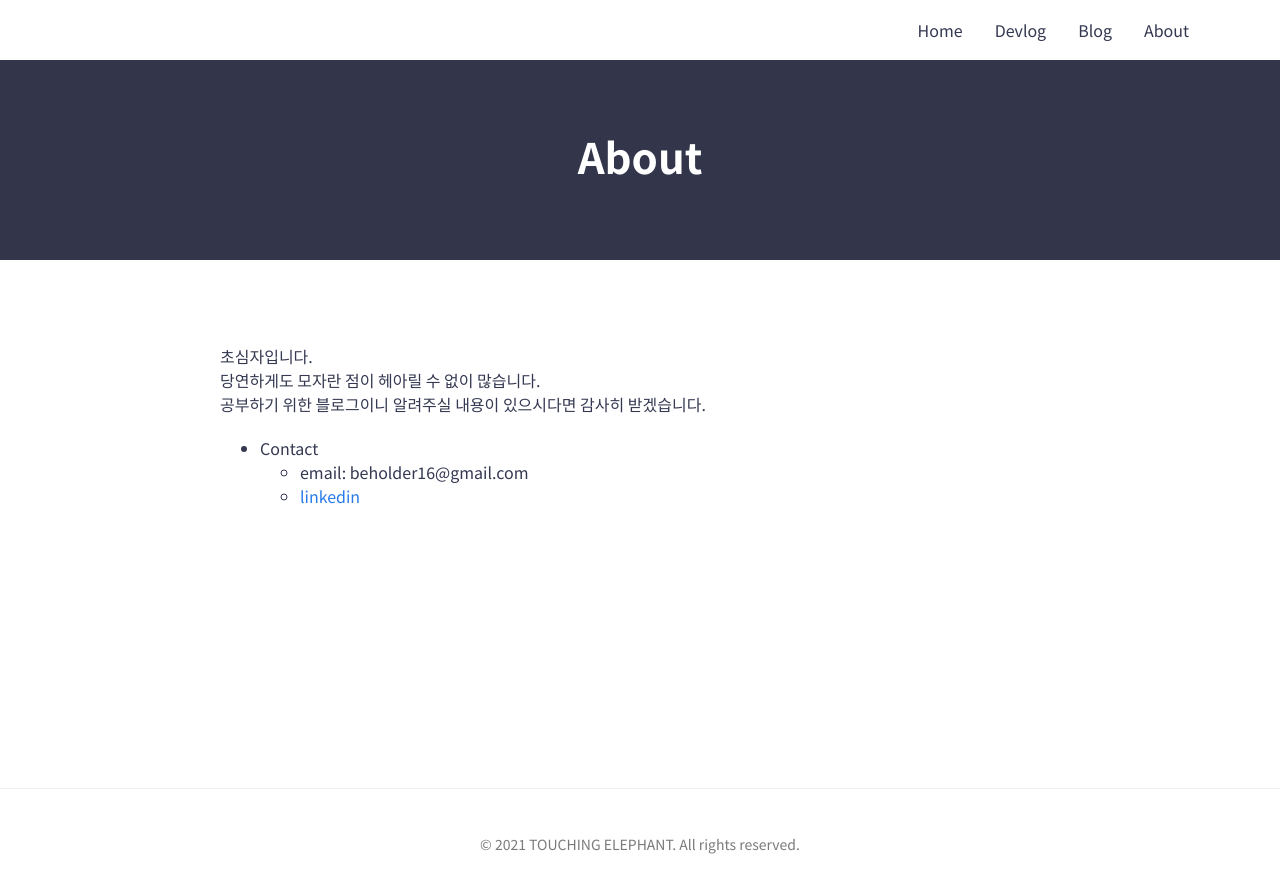
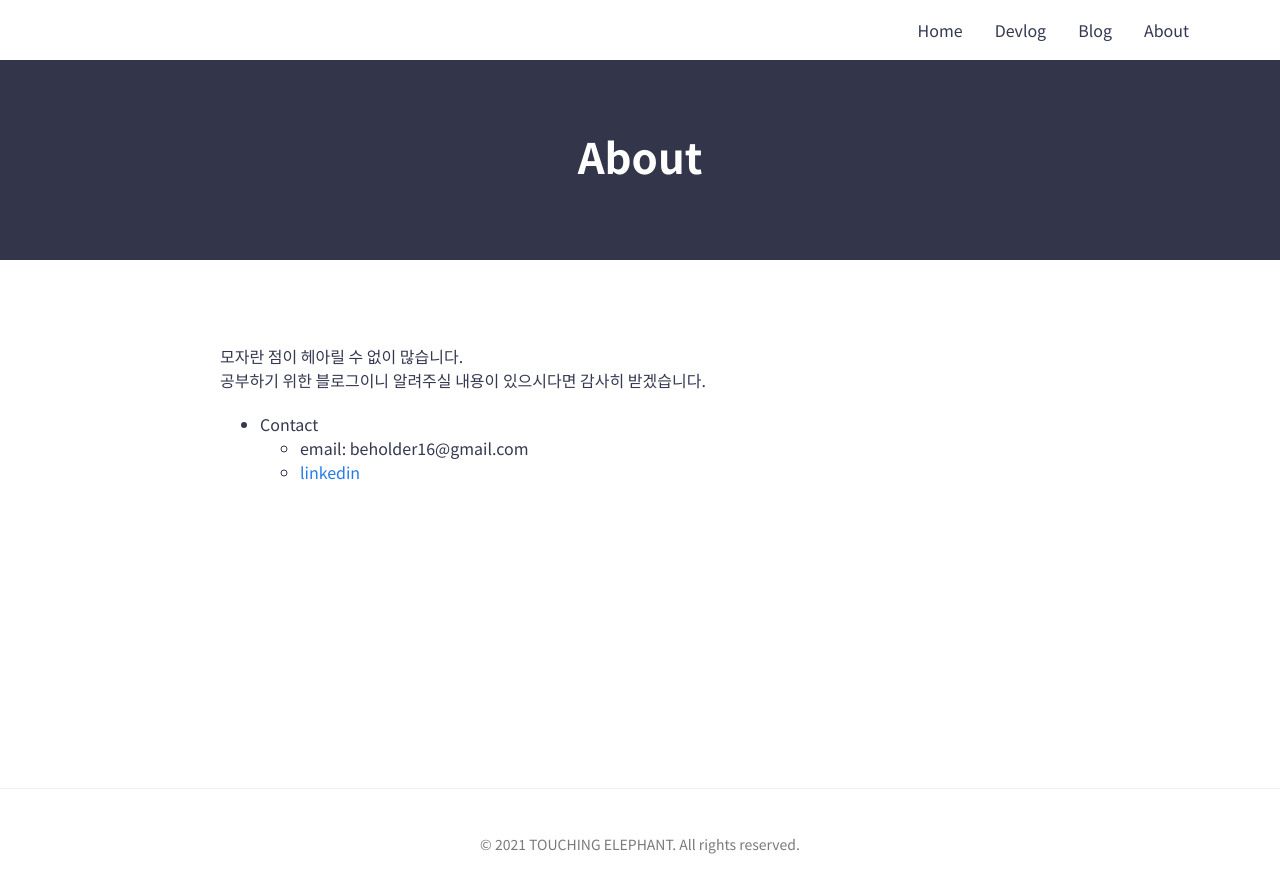
Before and after one commit to mokpolar/mokpolar.github.io, a Jekyll site: the page built from about.md, in a window 1280 px wide. Shown: the top 893 px of the page. Built offline with Jekyll 4.4.1, drawn with Linux system fonts in a browser that asks for light colours.

Commit message:
Update about.md

```diff
--- a/about.md
+++ b/about.md
@@ -5,8 +5,7 @@ permalink: /about/
 ---
 
 <br>
-초심자입니다.
-당연하게도 모자란 점이 헤아릴 수 없이 많습니다.
+모자란 점이 헤아릴 수 없이 많습니다.
 공부하기 위한 블로그이니 알려주실 내용이 있으시다면 감사히 받겠습니다.
 
 * Contact
```
